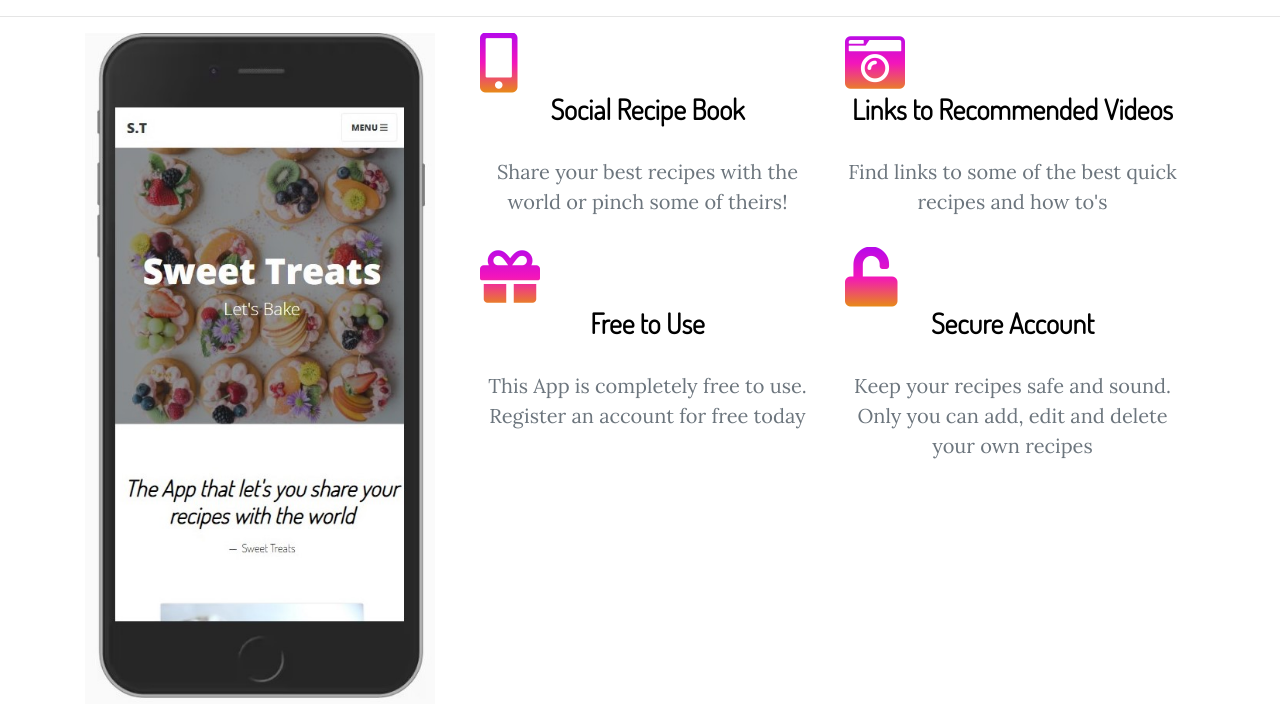
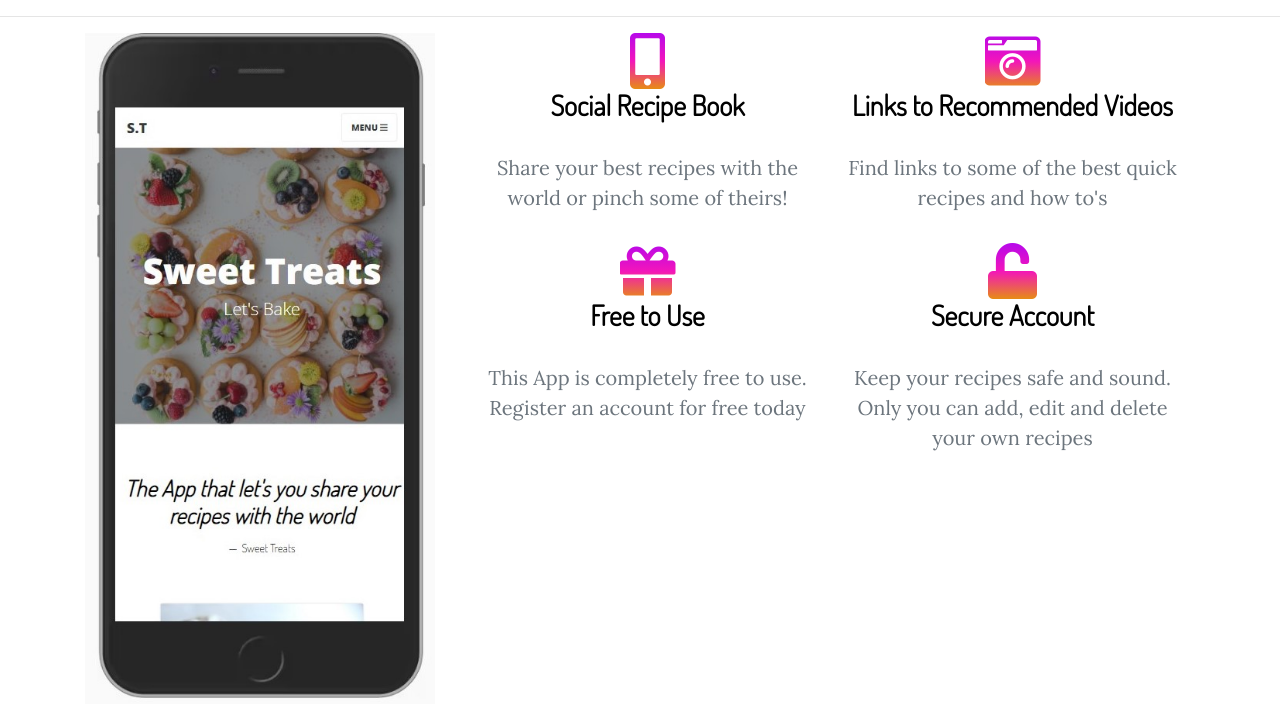
Before and after one commit to LRomero2/Sweet-Treats, a Flask app: page / in a window 1280 px wide. Shown: the part 1120-1824 px from the top of the page. Run offline with Flask 2, Linux system fonts and the light colour scheme; data that the repository does not hold is empty; some libraries are stand-ins or nearby versions.

Commit message:
Styled the font awesome icons properly in the features block.

```diff
--- a/templates/base.html
+++ b/templates/base.html
@@ -151,15 +151,13 @@
             <div class="row">
               <div class="col-lg-6">
                 <div class="feature-item">
-                  <i class="fas fa-mobile-alt fa-3x text-center"></i>
-                  <h3 class="text-center">Social Recipe Book</h3>
+                  <h3 class="text-center"><i class="fas fa-mobile-alt fa-2x text-center"></i><br>Social Recipe Book</h3>
                   <p class="text-muted text-center">Share your best recipes with the world or pinch some of theirs!</p>
                 </div>
               </div>
               <div class="col-lg-6">
                 <div class="feature-item">
-                  <i class="fas fa-camera-retro fa-3x text-center"></i>
-                  <h3 class="text-center">Links to Recommended Videos</h3>
+                  <h3 class="text-center"><i class="fas fa-camera-retro fa-2x text-center"></i><br>Links to Recommended Videos</h3>
                   <p class="text-muted text-center">Find links to some of the best quick recipes and how to's</p>
                 </div>
               </div>
@@ -167,15 +165,13 @@
             <div class="row">
               <div class="col-lg-6">
                 <div class="feature-item">
-                  <i class="fas fa-gift fa-3x"></i>
-                  <h3 class="text-center">Free to Use</h3>
+                  <h3 class="text-center"><i class="fas fa-gift fa-2x text-center"></i><br>Free to Use</h3>
                   <p class="text-muted text-center">This App is completely free to use. Register an account for free today</p>
                 </div>
               </div>
               <div class="col-lg-6">
                 <div class="feature-item">
-                  <i class="fas fa-unlock fa-3x justify-content-center"></i>
-                  <h3 class="text-center">Secure Account</h3>
+                  <h3 class="text-center"><i class="fas fa-unlock fa-2x text-center"></i><br>Secure Account</h3>
                   <p class="text-muted text-center">Keep your recipes safe and sound. Only you can add, edit and delete your own recipes</p>
                 </div>
               </div>
```
Also changed, not shown: templates/profile.html (+0 -32 lines).
